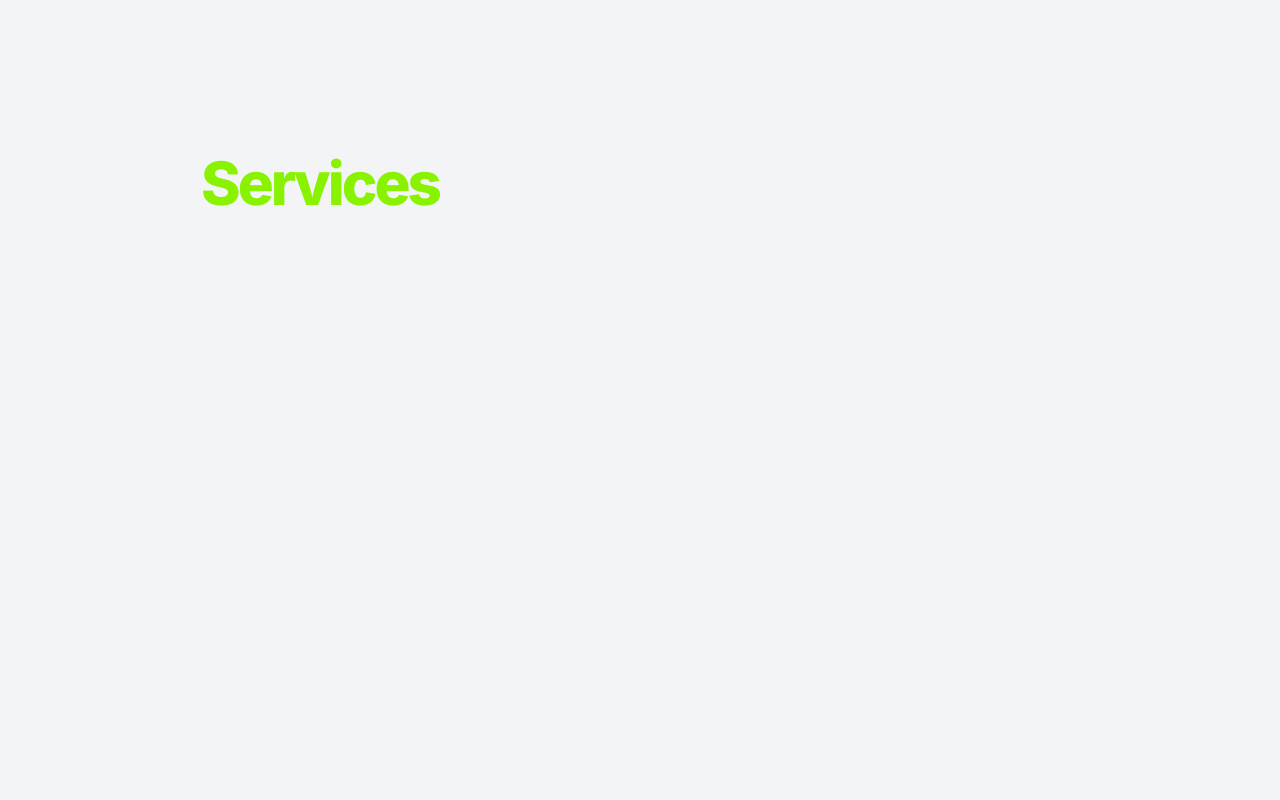
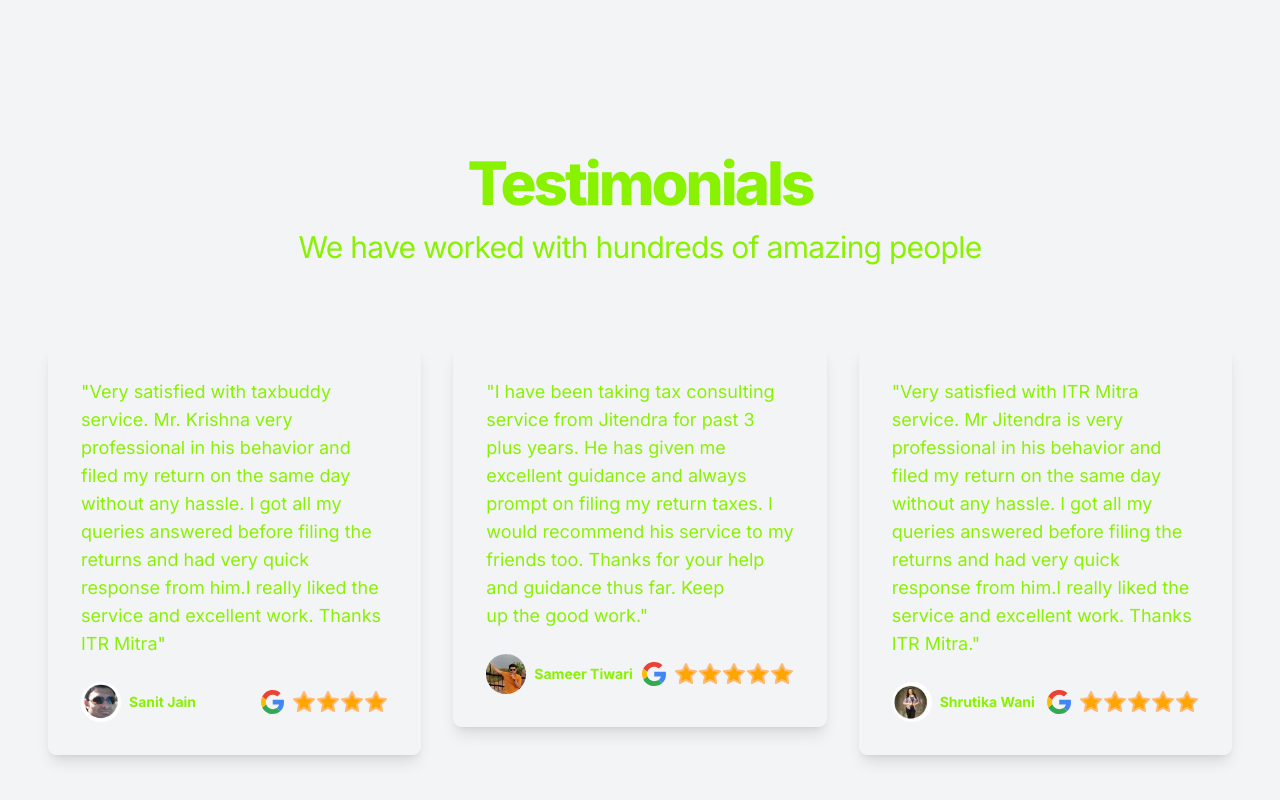
Before and after one commit to itrmitra/itrmitra, a Next.js app: page / in a window 1280 px wide. Shown: the part 2360-3160 px from the top of the page. Built offline with nearby package versions, Linux system fonts and the light colour scheme.

Commit message:
add testimonial section

```diff
--- a/src/pages/index.tsx
+++ b/src/pages/index.tsx
@@ -1,8 +1,8 @@
 import { Metadata } from "next"
 import LandingSection from "../components/info-sections/landing-section"
 import AboutUsSection from "../components/info-sections/aboutus-section"
-import ServicesSection from "../components/info-sections/services-section"
 import FormFilingSection from "../components/info-sections/form-filing-section"
+import TestimonialsSection from "../components/info-sections/testimonials-section"
 
 export const metadata: Metadata = {
     title: "ITR Mitra",
@@ -16,7 +16,7 @@ export default function Home() {
             <LandingSection />
             <FormFilingSection />
             <AboutUsSection />
-            <ServicesSection />
+            <TestimonialsSection />
         </>
     )
 }
```
